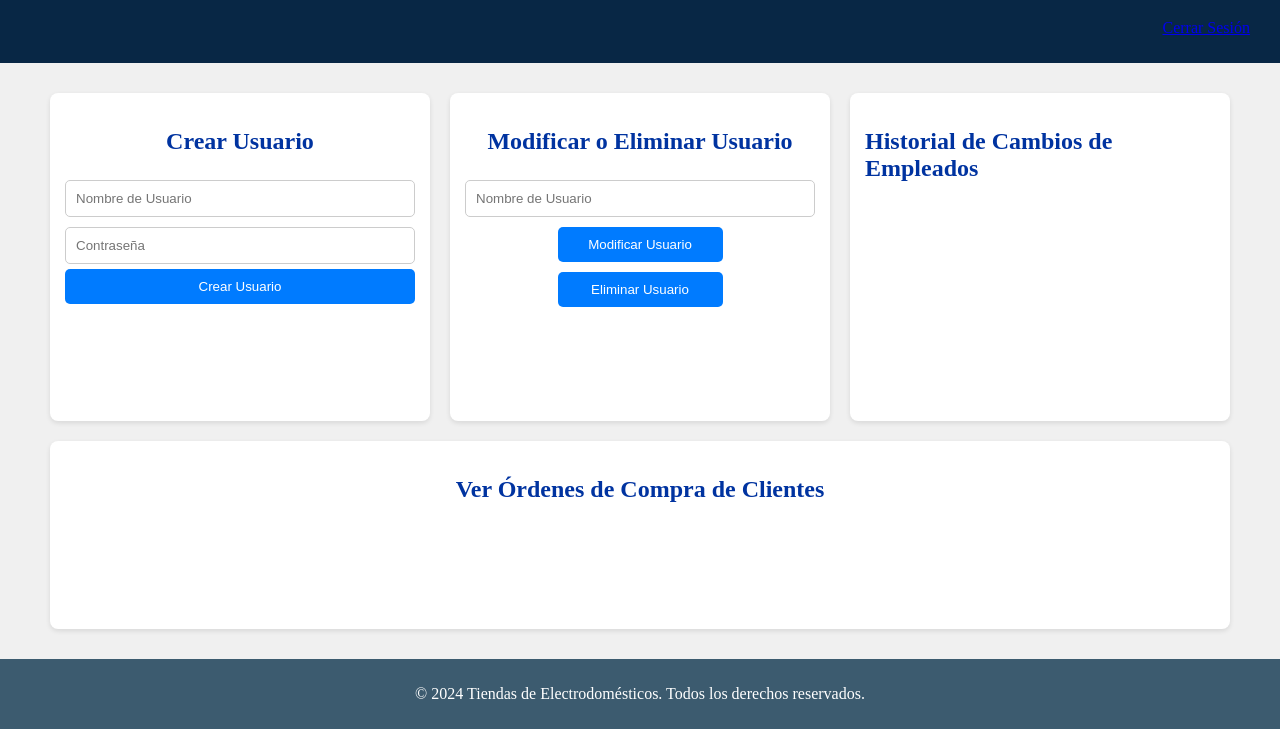
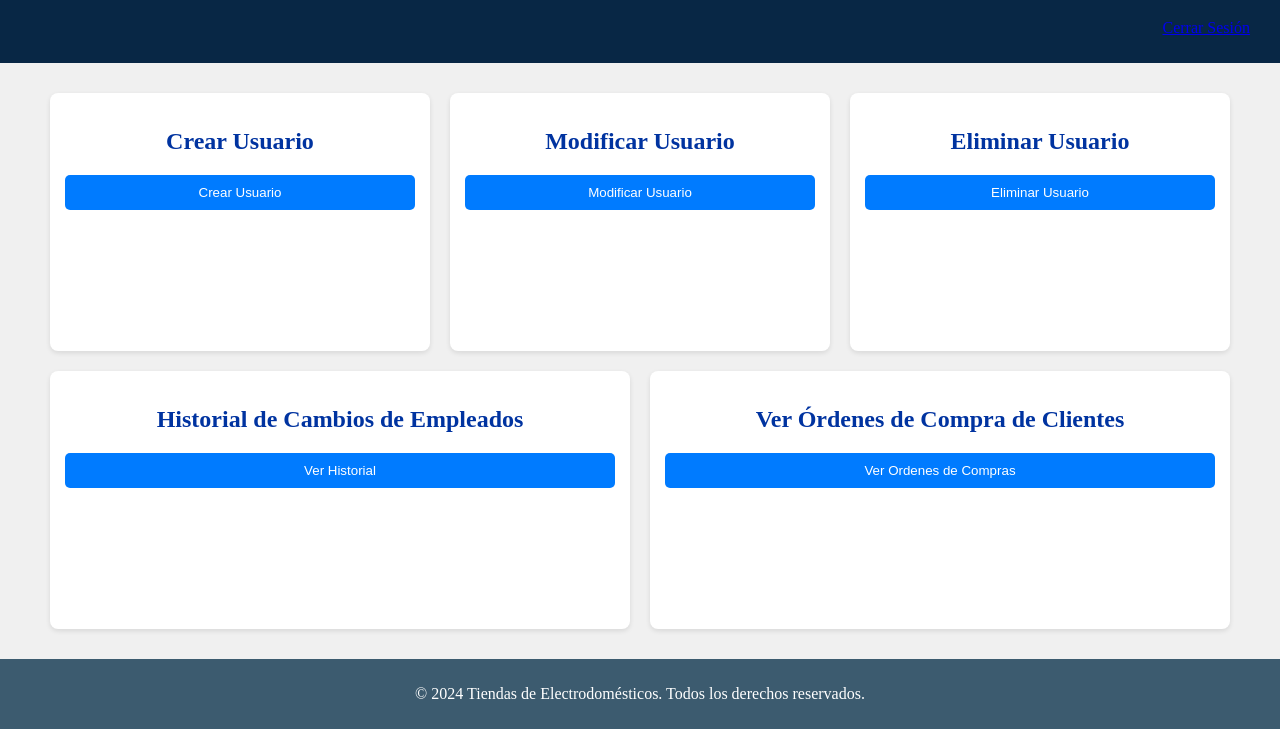
Before and after one commit to trujoan/lavadoras, a plain HTML site: page super_admin.html in a window 1280 px wide. Shown: the part 71-800 px from the top of the page. Drawn offline with Linux system fonts and the light colour scheme.

Commit message:
pag super admin tarjetas

```diff
--- a/super_admin.html
+++ b/super_admin.html
@@ -20,38 +20,27 @@
         <div class="card-container">
             <section id="create-user" class="card">
                 <h2>Crear Usuario</h2>
-                <form id="user-form">
-                    <input type="text" id="username" placeholder="Nombre de Usuario" required>
-                    <input type="password" id="password" placeholder="Contraseña" required>
-                    <button type="submit">Crear Usuario</button>
-                </form>
+                <button type="submit">Crear Usuario</button>
             </section>
 
             <section id="modify-user" class="card">
-                <h2>Modificar o Eliminar Usuario</h2>
-                <form id="modify-user-form">
-                    <input type="text" id="modify-username" placeholder="Nombre de Usuario" required>
-                    <button type="button" id="modify-button">Modificar Usuario</button>
-                    <button type="button" id="delete-button">Eliminar Usuario</button>
-                </form>
+                <h2>Modificar Usuario</h2>
+                <button type="button" id="modify-button">Modificar Usuario</button>
+            </section>
+
+            <section id="delete-user" class="card">
+                <h2>Eliminar Usuario</h2>
+                <button type="button" id="delete-button">Eliminar Usuario</button>
             </section>
 
             <section id="changes-log" class="card">
                 <h2>Historial de Cambios de Empleados</h2>
-                <div id="change-log">
-                    <ul>
-                        <!-- Los cambios se agregarán aquí mediante JavaScript -->
-                    </ul>
-                </div>
+                <button type="button" id="changes-button">Ver Historial</button>
             </section>
 
             <section id="order-management" class="card">
                 <h2>Ver Órdenes de Compra de Clientes</h2>
-                <div id="order-list">
-                    <ul id="orders">
-                        <!-- Las órdenes se agregarán aquí mediante JavaScript -->
-                    </ul>
-                </div>
+                <button type="button" id="changes-button">Ver Ordenes de Compras</button>
             </section>
         </div>
     </main>
```
